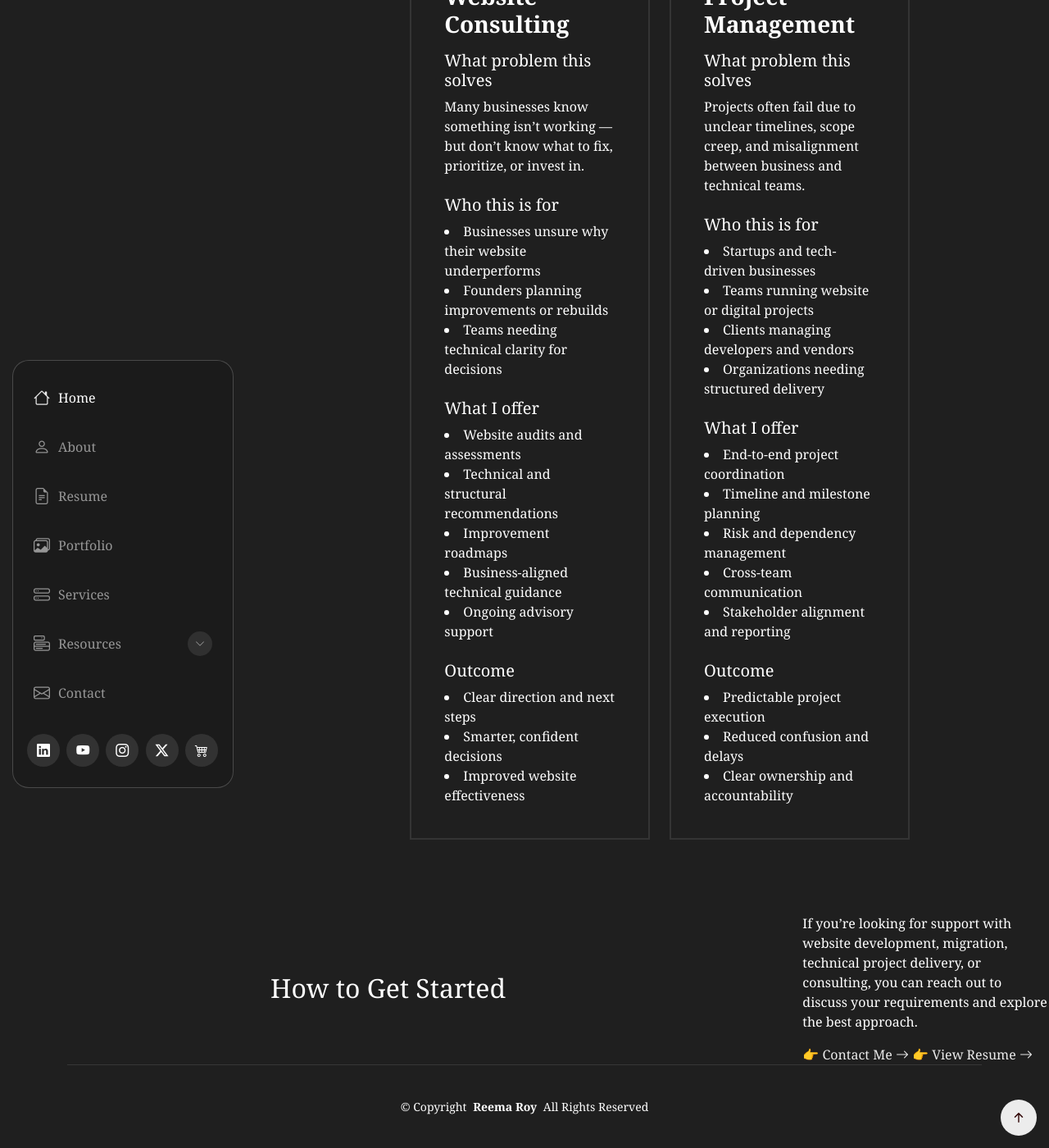
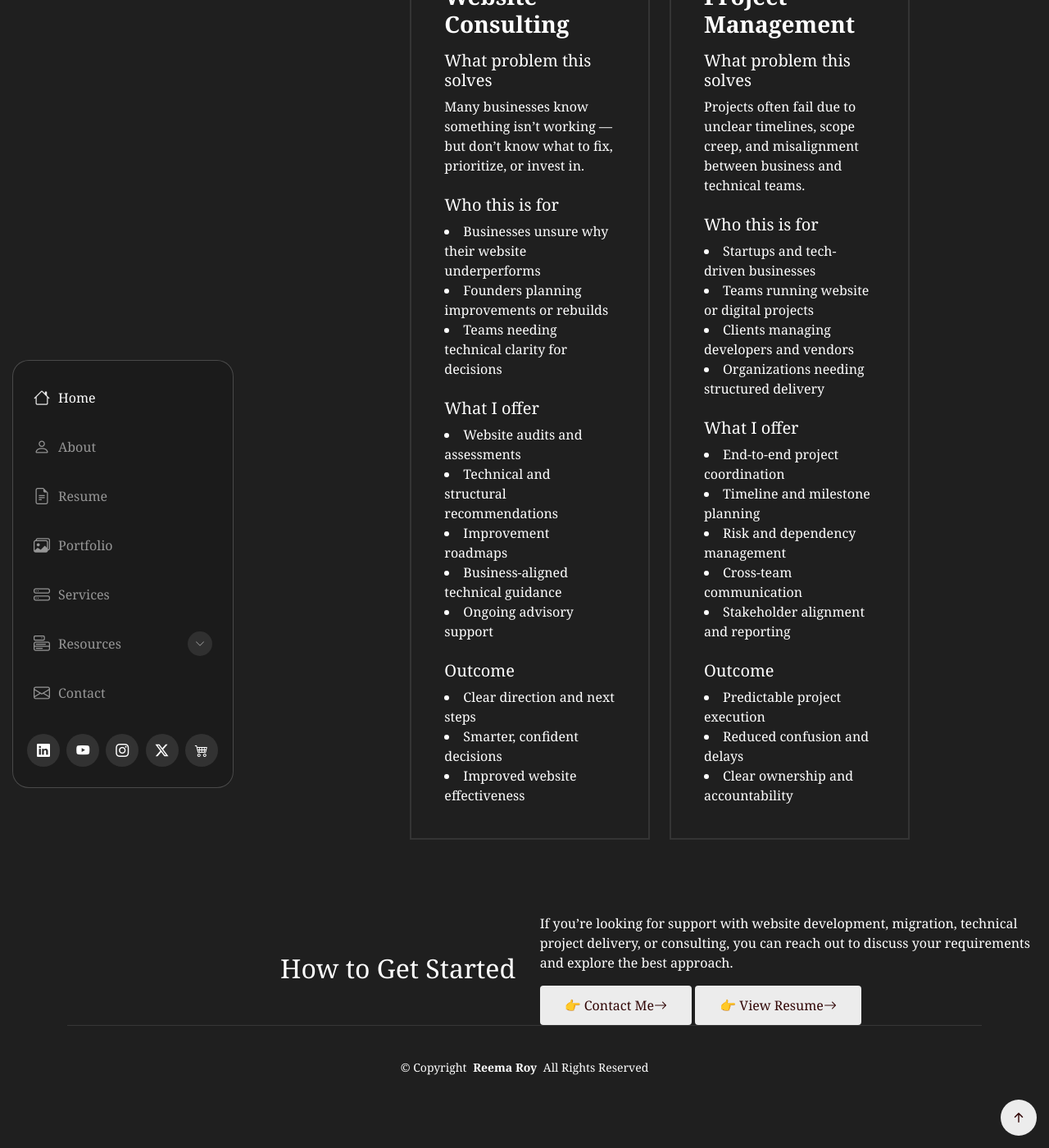
Before and after one commit to iamreemaroy/Reema-Roy, a Jekyll site: the page services.html, which Jekyll copies as it is, in a window 1280 px wide and 1400 px high, scrolled down 1696 px. Shown: the whole window at 82% size. Built offline with Jekyll 4.4.1, drawn with Linux system fonts in a browser that asks for light colours.

Commit message:
Update services.html

```diff
--- a/services.html
+++ b/services.html
@@ -288,16 +288,17 @@ clarity — making them hard to scale, maintain, or optimize.</p>
       </div>
 
     </section><!-- /Services Section -->
+    <div class="container aos-init aos-animate" data-aos="fade-up" data-aos-delay="100">
     <div class="service-header">
           <div class="row align-items-center">
-            <div class="col-lg-8 col-md-12">
+            <div class="col-lg-4 col-md-12">
               <div class="service-intro">
                 <h2 class="service-heading">
                   <h2>How to Get Started</h2>
                 </h2>
               </div>
             </div>
-            <div class="col-lg-4 col-md-12">
+            <div class="col-lg-8 col-md-12">
               <p>If you’re looking for support with website development, migration, technical project delivery, or consulting, you can reach out to discuss your requirements and explore the best approach.</p>
               <div class="service-summary">
                 <a href="/contact" class="service-btn">
@@ -313,6 +314,18 @@ clarity — making them hard to scale, maintain, or optimize.</p>
           </div>
         </div>
     </main>
+<style>
+  a.service-btn {
+    display: inline-flex;
+    align-items: center;
+    padding: 12px 30px;
+    background-color: var(--accent-color);
+    color: var(--contrast-color);
+    border-radius: 4px;
+    font-weight: 500;
+    transition: all 0.3s ease;
+  }
+  </style>
 
   <div id="footer-placeholder"></div>
 
```
